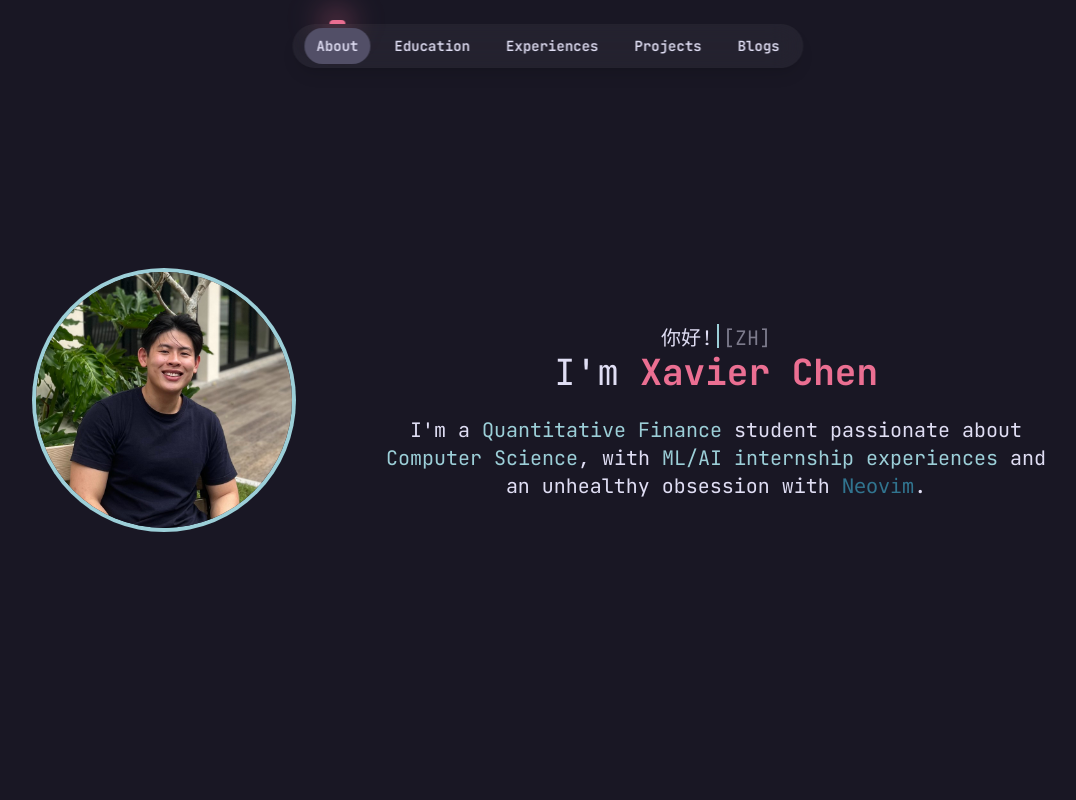
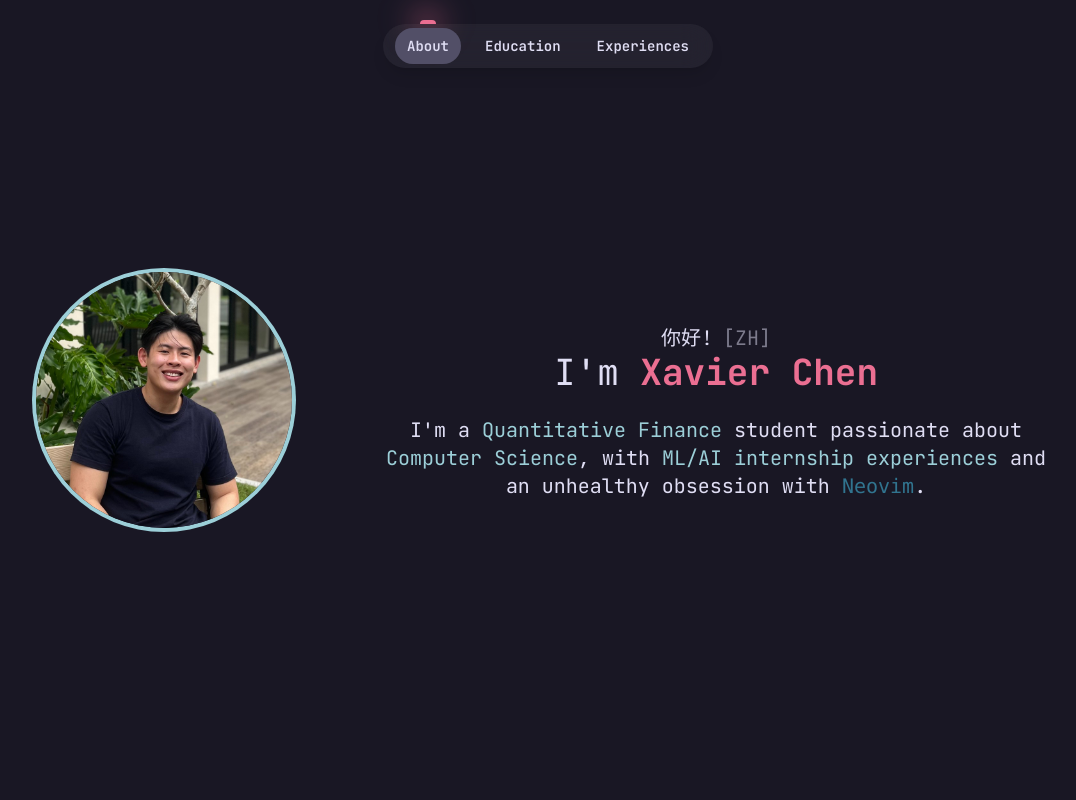
Before and after one commit to xavierchen0/portfolio-website, a React (Vite) app: page / in a window 1280 px wide. Shown: the top 800 px of the page, without its empty margins (92-1168 px from the left). Built offline with nearby package versions, Linux system fonts and the light colour scheme.

Commit message:
feat: removed projects and blogs

```diff
--- a/src/App.jsx
+++ b/src/App.jsx
@@ -16,8 +16,8 @@ const navItems = [
   { name: "About", url: "#About", icon: Info },
   { name: "Education", url: "#Education", icon: BookOpenText },
   { name: "Experiences", url: "#Experiences", icon: Briefcase },
-  { name: "Projects", url: "#Projects", icon: FolderGit2 },
-  { name: "Blogs", url: "#Blogs", icon: PencilLine },
+  // { name: "Projects", url: "#Projects", icon: FolderGit2 },
+  // { name: "Blogs", url: "#Blogs", icon: PencilLine },
 ];
 
 function App() {
@@ -27,22 +27,6 @@ function App() {
       <HeroSection id="About" />
       <EducationSection id="Education" />
       <ExperiencesSection id="Experiences" />
-
-      {/* Projects Section */}
-      <section
-        id="Projects"
-        className="flex h-screen items-center justify-center bg-gradient-to-b"
-      >
-        <h1 className="text-6xl text-white">Pro</h1>
-      </section>
-
-      {/* Blogs Section */}
-      <section
-        id="Blogs"
-        className="flex h-screen items-center justify-center bg-gradient-to-b"
-      >
-        <h1 className="text-6xl text-white">Blg</h1>
-      </section>
     </>
   );
 }
```
